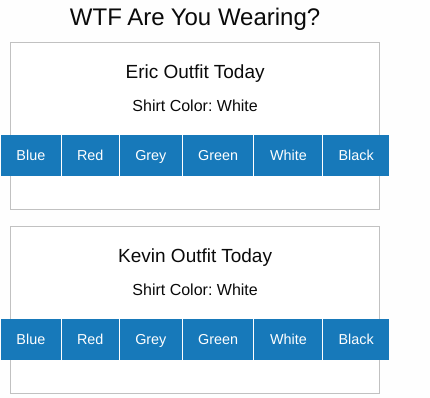
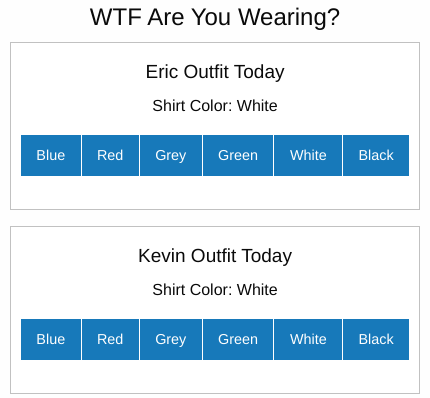
Before and after one commit to kevinchao7/whatyouwearing, a plain HTML site: page index.html in a window 390 px wide. Shown: the whole page, 430 px wide, since content can reach past the window. Drawn offline with Linux system fonts and the light colour scheme; no server answers.

Commit message:
fixing responsiveness

```diff
--- a/css/app.css
+++ b/css/app.css
@@ -1,4 +1,3 @@
-
-.center-text{
-  text-align:center;
+html,body{
+  min-width:430px;
 }
--- a/index.html
+++ b/index.html
@@ -18,17 +18,17 @@
 
       <div class="grid-container-fluid">
         <div class="grid-x">
-          <div class="small-12 cell">
+          <div class="small-12 medium-8 medium-offset-2 cell">
             <div class="callout">
               <div class="grid-x grid-padding-x">
-                <div class="small-12 cell">
+                <div class="small-12  cell">
                   <h3 class='text-center'>Eric Outfit Today</h3>
                 </div>
-                <div id'shirtDiv' class="text-center small-12 cell shirtDiv">
+                <div id'shirtDiv' class="text-center small-12 medium-6 medium-offset-3 cell shirtDiv">
                   <p id='user1shirt'>Shirt Color: White</p>
                 </div>
-                <div class="small-12">
-                  <div id='user1' class="button-group align-center">
+                <div class="small-12 cell">
+                  <div id='user1' class=" button-group align-center">
                     <a class="button" value='Blue'>Blue</a>
                     <a class="button" value='Red'>Red</a>
                     <a class="button" value='Grey'>Grey</a>
@@ -45,13 +45,13 @@
 
       <div class="grid-container-fluid">
         <div class="grid-x">
-          <div class="small-12 cell">
+          <div class="small-12 medium-8 medium-offset-2 cell">
             <div class="callout">
               <div class="grid-x grid-padding-x">
                 <div class="small-12 cell">
                   <h3 class='text-center'>Kevin Outfit Today</h3>
                 </div>
-                <div id'shirtDiv' class="text-center small-12 cell shirtDiv">
+                <div id'shirtDiv' class="text-center small-12 medium-6 medium-offset-3 cell shirtDiv">
                   <p id='user2shirt'>Shirt Color: White</p>
                 </div>
                 <div id='user2' class="small-12">
--- a/js/app.js
+++ b/js/app.js
@@ -21,7 +21,6 @@ $('.button').on('click',function(){
 // Listener
 database.ref().on('value',function(snapshot){
   var snap = snapshot.val();
-  console.log(snap);
   var user1color = snap.users.user1;
   var user2color = snap.users.user2;
   $('#user1shirt').css('background-color', user1color.toLowerCase());
```
